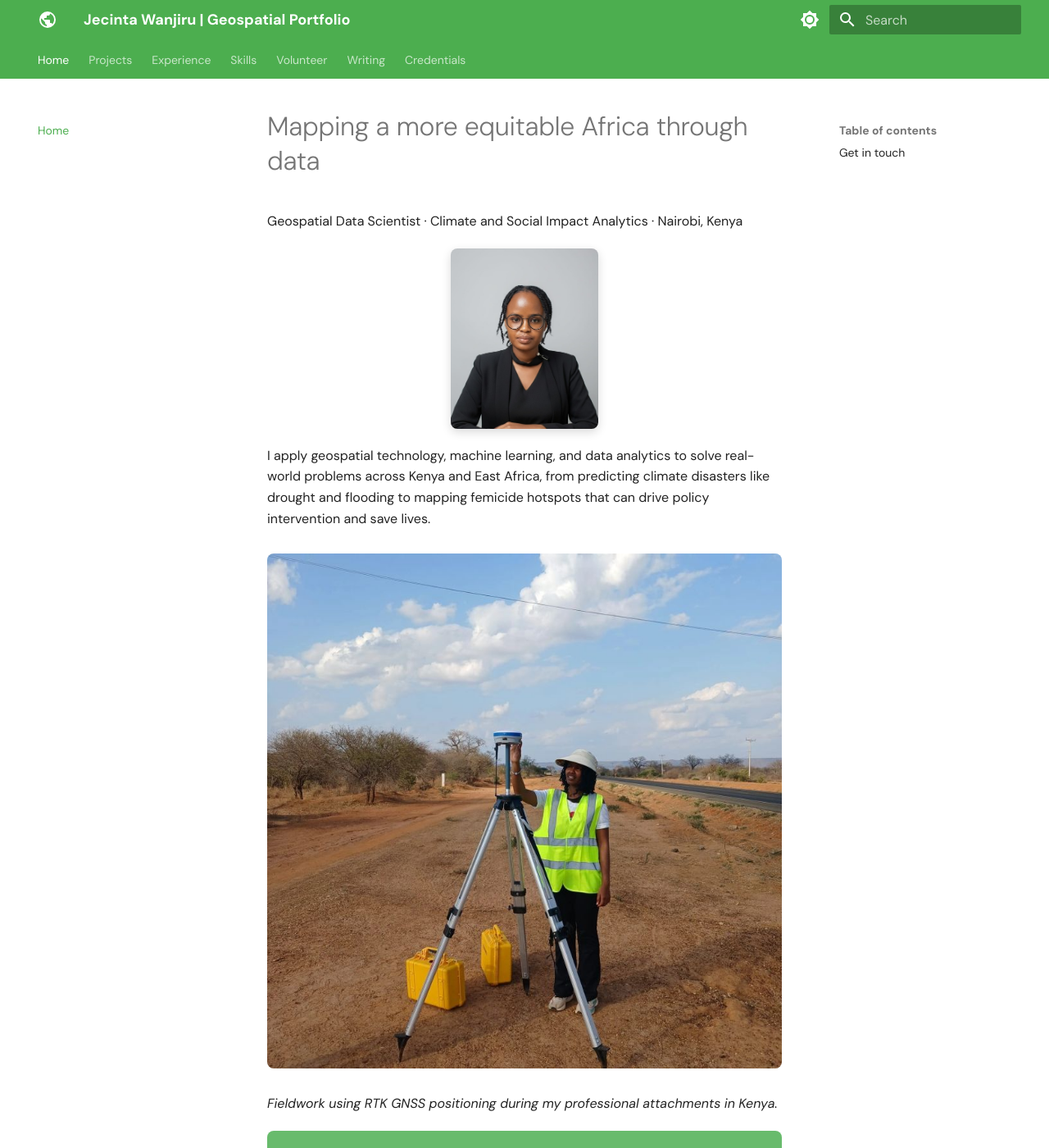
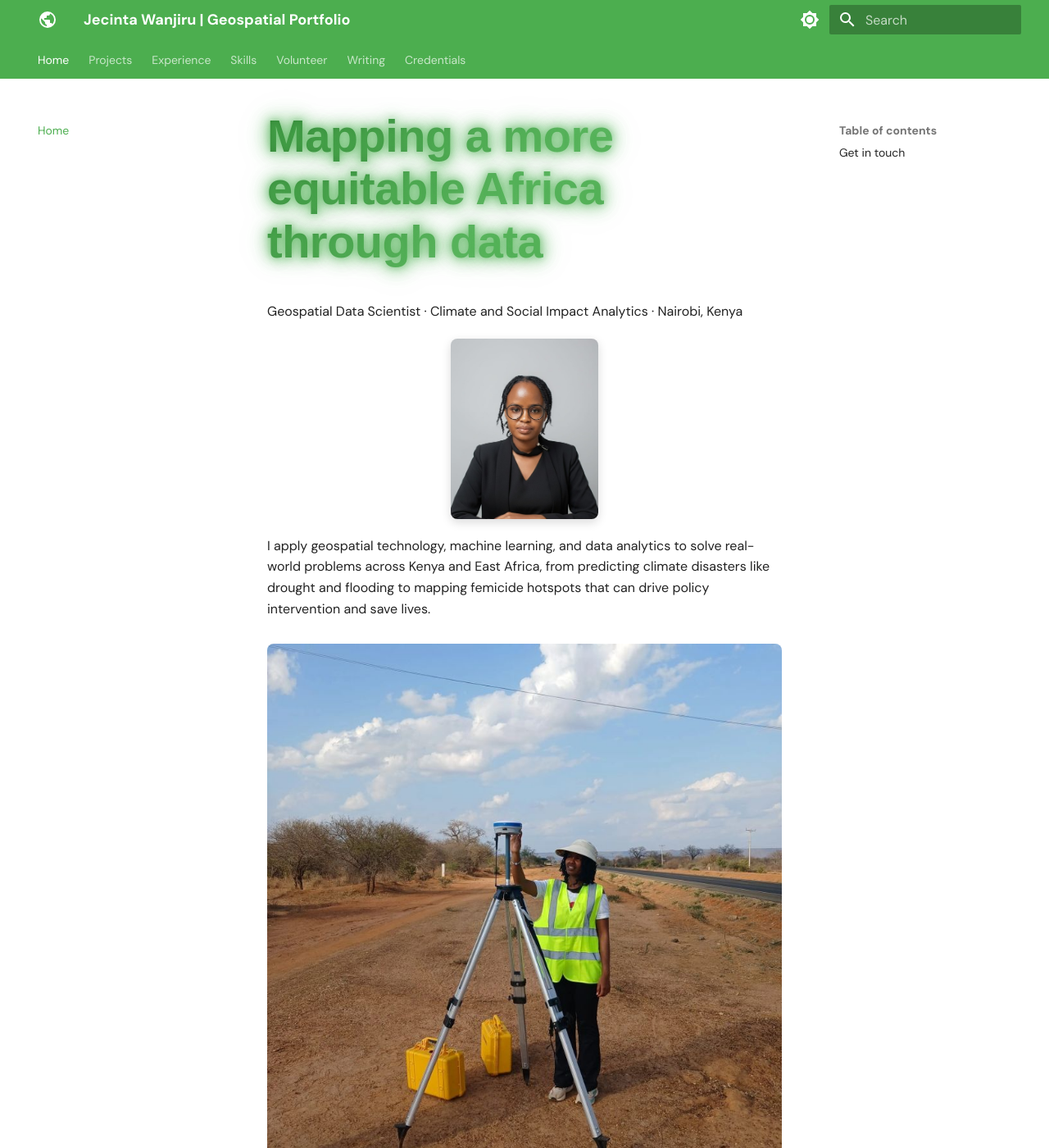
Before and after one commit to Wanjiru-1/Wanjiru-1.github.io, an MkDocs documentation site: the page built from docs/index.md, in a window 1280 px wide and 1400 px high. Shown: the whole window at 82% size. Built offline with MkDocs 1.6.1 and Material for MkDocs 9.7.7, drawn with Linux system fonts in a browser that asks for light colours.

Commit message:
Add glowing green title styles in extra.css
Added styles for a glowing green hero title with typewriter effect.

```diff
--- a/docs/assets/css/extra.css
+++ b/docs/assets/css/extra.css
@@ -855,3 +855,50 @@ hr {
     transition-duration: 0.01ms !important;
   }
 }
+/* ============================================
+   BOLD GREEN TITLE WITH GLOW
+   ============================================ */
+
+/* Import Google Font for hero title */
+@import url('https://fonts.googleapis.com/css2?family=Poppins:wght@700;800;900&family=Space+Grotesk:wght@600;700&display=swap');
+
+/* Hero typewriter title: bold, green, glowing, custom font */
+.typewriter-hero {
+  font-family: 'Space Grotesk', 'Poppins', sans-serif !important;
+  font-weight: 800 !important;
+  font-size: 2.8rem !important;
+  color: #2E7D32 !important;
+  text-shadow:
+    0 0 10px rgba(76, 175, 80, 0.6),
+    0 0 20px rgba(76, 175, 80, 0.4),
+    0 0 40px rgba(76, 175, 80, 0.2);
+  letter-spacing: -0.5px;
+  line-height: 1.15;
+  background: linear-gradient(135deg, #2E7D32 0%, #66BB6A 50%, #43A047 100%);
+  -webkit-background-clip: text;
+  background-clip: text;
+  -webkit-text-fill-color: transparent;
+  animation: glow-pulse 3s ease-in-out infinite;
+}
+
+@keyframes glow-pulse {
+  0%, 100% {
+    filter: drop-shadow(0 0 8px rgba(76, 175, 80, 0.5));
+  }
+  50% {
+    filter: drop-shadow(0 0 20px rgba(76, 175, 80, 0.8));
+  }
+}
+
+/* Make the typewriter cursor green to match */
+.typewriter-cursor {
+  background: #2E7D32 !important;
+  box-shadow: 0 0 10px rgba(76, 175, 80, 0.8);
+}
+
+/* Responsive sizing */
+@media (max-width: 768px) {
+  .typewriter-hero {
+    font-size: 1.8rem !important;
+  }
+}
```
